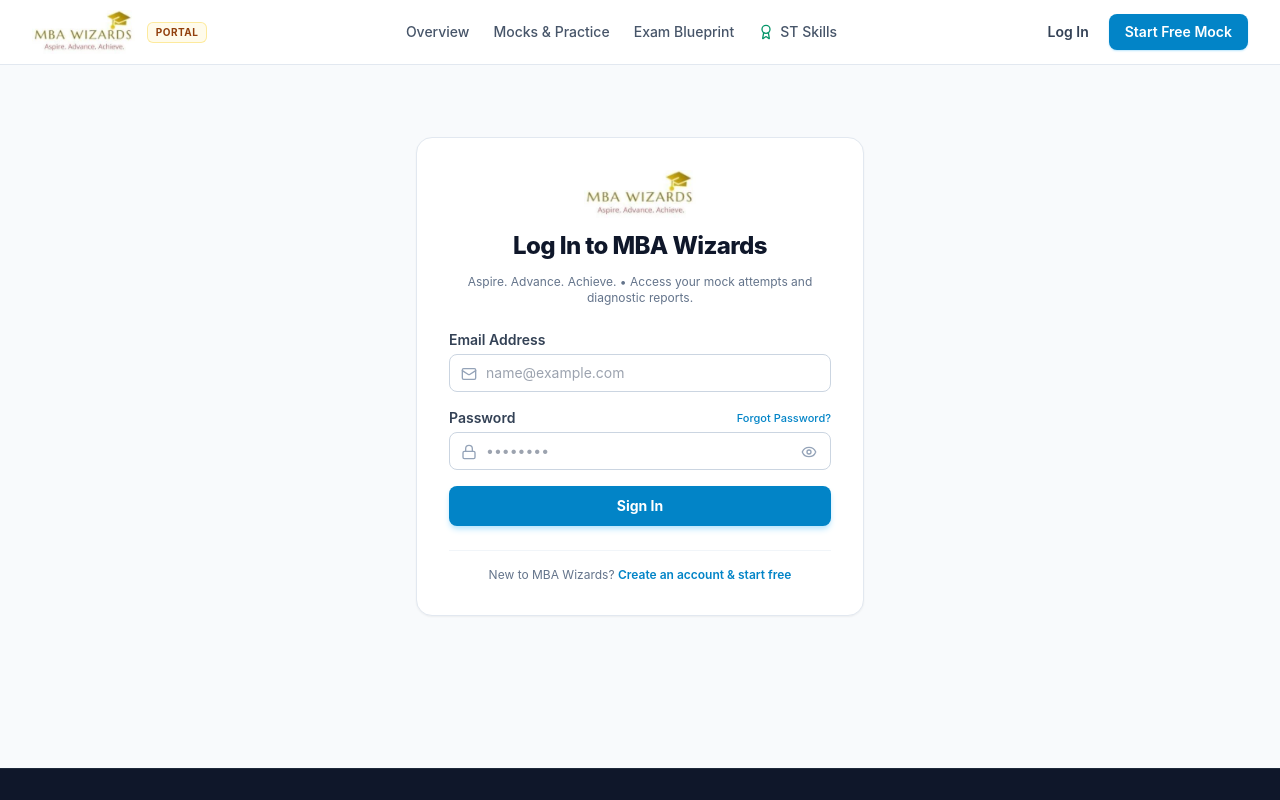
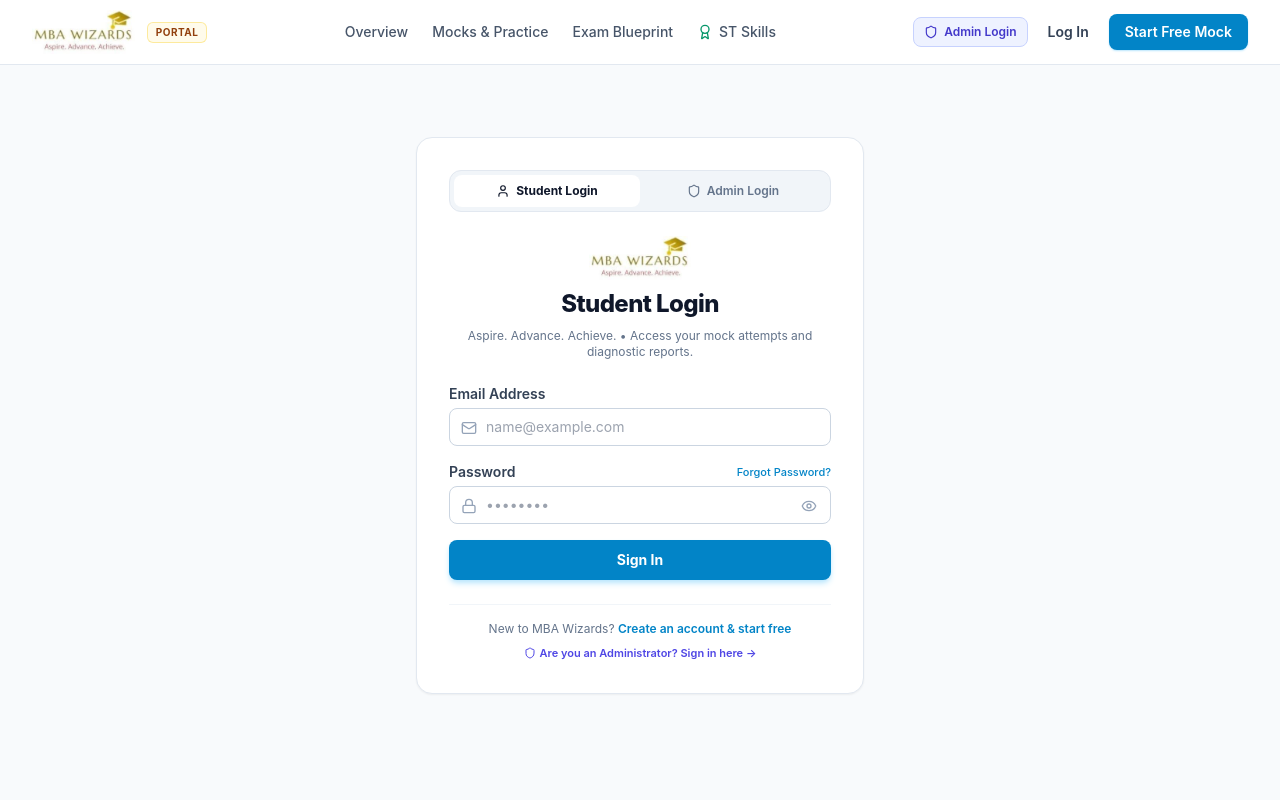
Before and after one commit to EduQuestmbawizards/hosa-mocks-, a Next.js app: page /login in a window 1280 px wide. Shown: the top 800 px of the page. Built offline with nearby package versions, Linux system fonts and the light colour scheme; no server answers.

Commit message:
feat: add dedicated admin login button and role switcher tab

```diff
--- a/src/app/login/page.tsx
+++ b/src/app/login/page.tsx
@@ -4,20 +4,32 @@ import { Suspense, useState } from "react";
 import Link from "next/link";
 import { useRouter, useSearchParams } from "next/navigation";
 import { createClient } from "@/lib/supabase/client";
-import { Activity, AlertCircle, Eye, EyeOff, Loader2, Lock, Mail } from "lucide-react";
+import { Activity, AlertCircle, Eye, EyeOff, Loader2, Lock, Mail, Shield, User } from "lucide-react";
 
 function LoginForm() {
   const router = useRouter();
   const searchParams = useSearchParams();
   const redirectUrl = searchParams.get("redirect") || "/dashboard";
+  const initialRole = searchParams.get("role");
 
   const supabase = createClient();
 
-  const [email, setEmail] = useState("");
+  const [isAdminLogin, setIsAdminLogin] = useState(initialRole === "admin");
+  const [email, setEmail] = useState(initialRole === "admin" ? "rupali.eduquest@gmail.com" : "");
   const [password, setPassword] = useState("");
   const [showPassword, setShowPassword] = useState(false);
   const [loading, setLoading] = useState(false);
   const [error, setError] = useState<string | null>(null);
+
+  const toggleLoginMode = (adminMode: boolean) => {
+    setIsAdminLogin(adminMode);
+    setError(null);
+    if (adminMode && !email) {
+      setEmail("rupali.eduquest@gmail.com");
+    } else if (!adminMode && email === "rupali.eduquest@gmail.com") {
+      setEmail("");
+    }
+  };
 
   const handleLogin = async (e: React.FormEvent) => {
     e.preventDefault();
@@ -58,17 +70,52 @@ function LoginForm() {
 
   return (
     <div className="bg-white rounded-2xl border border-slate-200 shadow-sm p-6 sm:p-8 space-y-6">
-      <div className="text-center space-y-3">
+      {/* Role Toggle Tabs */}
+      <div className="flex rounded-xl bg-slate-100 p-1 border border-slate-200 text-xs font-semibold">
+        <button
+          type="button"
+          onClick={() => toggleLoginMode(false)}
+          className={`flex-1 py-2 rounded-lg transition flex items-center justify-center gap-1.5 ${
+            !isAdminLogin
+              ? "bg-white text-slate-900 shadow-xs font-bold"
+              : "text-slate-500 hover:text-slate-800"
+          }`}
+        >
+          <User className="w-3.5 h-3.5" />
+          Student Login
+        </button>
+        <button
+          type="button"
+          onClick={() => toggleLoginMode(true)}
+          className={`flex-1 py-2 rounded-lg transition flex items-center justify-center gap-1.5 ${
+            isAdminLogin
+              ? "bg-indigo-600 text-white shadow-xs font-bold"
+              : "text-slate-500 hover:text-slate-800"
+          }`}
+        >
+          <Shield className="w-3.5 h-3.5" />
+          Admin Login
+        </button>
+      </div>
+
+      <div className="text-center space-y-2">
         <img
           src="/logo.png"
           alt="MBA Wizards"
-          className="h-12 w-auto object-contain mx-auto"
+          className="h-11 w-auto object-contain mx-auto"
         />
-        <h1 className="text-2xl font-extrabold text-slate-900 tracking-tight">
-          Log In to MBA Wizards
+        <h1 className="text-2xl font-extrabold text-slate-900 tracking-tight flex items-center justify-center gap-2">
+          {isAdminLogin ? "Admin Console Login" : "Student Login"}
+          {isAdminLogin && (
+            <span className="text-[10px] bg-indigo-100 text-indigo-800 font-bold px-2 py-0.5 rounded-full uppercase">
+              Admin
+            </span>
+          )}
         </h1>
         <p className="text-xs text-slate-500">
-          Aspire. Advance. Achieve. &bull; Access your mock attempts and diagnostic reports.
+          {isAdminLogin
+            ? "Administrative credentials required to manage tests and student access."
+            : "Aspire. Advance. Achieve. • Access your mock attempts and diagnostic reports."}
         </p>
       </div>
 
@@ -82,17 +129,21 @@ function LoginForm() {
       <form onSubmit={handleLogin} className="space-y-4 text-xs sm:text-sm">
         <div>
           <label className="block font-semibold text-slate-700 mb-1">
-            Email Address
+            {isAdminLogin ? "Admin Email Address" : "Email Address"}
           </label>
           <div className="relative">
             <Mail className="w-4 h-4 text-slate-400 absolute left-3 top-3" />
             <input
               type="email"
               required
-              placeholder="name@example.com"
+              placeholder={isAdminLogin ? "admin@mbawizards.com" : "name@example.com"}
               value={email}
               onChange={(e) => setEmail(e.target.value)}
-              className="w-full pl-9 pr-3 py-2 text-sm border border-slate-300 rounded-lg focus:ring-2 focus:ring-sky-500 focus:outline-none"
+              className={`w-full pl-9 pr-3 py-2 text-sm border rounded-lg focus:ring-2 focus:outline-none ${
+                isAdminLogin
+                  ? "border-indigo-200 focus:ring-indigo-500 focus:border-indigo-500"
+                  : "border-slate-300 focus:ring-sky-500"
+              }`}
             />
           </div>
         </div>
@@ -100,12 +151,14 @@ function LoginForm() {
         <div>
           <div className="flex items-center justify-between mb-1">
             <label className="font-semibold text-slate-700">Password</label>
+            {!isAdminLogin && (
               <Link
                 href="/forgot-password"
                 className="text-[11px] text-sky-600 hover:text-sky-700 font-medium"
               >
                 Forgot Password?
               </Link>
+            )}
           </div>
           <div className="relative">
             <Lock className="w-4 h-4 text-slate-400 absolute left-3 top-3 pointer-events-none" />
@@ -115,7 +168,11 @@ function LoginForm() {
               placeholder="••••••••"
               value={password}
               onChange={(e) => setPassword(e.target.value)}
-              className="w-full pl-9 pr-10 py-2 text-sm border border-slate-300 rounded-lg focus:ring-2 focus:ring-sky-500 focus:outline-none"
+              className={`w-full pl-9 pr-10 py-2 text-sm border rounded-lg focus:ring-2 focus:outline-none ${
+                isAdminLogin
+                  ? "border-indigo-200 focus:ring-indigo-500 focus:border-indigo-500"
+                  : "border-slate-300 focus:ring-sky-500"
+              }`}
             />
             <button
               type="button"
@@ -135,12 +192,21 @@ function LoginForm() {
         <button
           type="submit"
           disabled={loading}
-          className="w-full py-2.5 px-4 rounded-lg bg-sky-600 hover:bg-sky-700 text-white font-bold text-sm shadow-md shadow-sky-200 transition flex items-center justify-center gap-2 disabled:opacity-50 mt-2"
+          className={`w-full py-2.5 px-4 rounded-lg text-white font-bold text-sm shadow-md transition flex items-center justify-center gap-2 disabled:opacity-50 mt-2 ${
+            isAdminLogin
+              ? "bg-indigo-600 hover:bg-indigo-700 shadow-indigo-200"
+              : "bg-sky-600 hover:bg-sky-700 shadow-sky-200"
+          }`}
         >
           {loading ? (
             <>
               <Loader2 className="w-4 h-4 animate-spin" />
               Signing in...
+            </>
+          ) : isAdminLogin ? (
+            <>
+              <Shield className="w-4 h-4" />
+              Sign In to Admin Console
             </>
           ) : (
             "Sign In"
@@ -148,11 +214,32 @@ function LoginForm() {
         </button>
       </form>
 
-      <div className="pt-4 border-t border-slate-100 text-center text-xs text-slate-500">
+      <div className="pt-4 border-t border-slate-100 flex flex-col gap-2 text-center text-xs text-slate-500">
+        {!isAdminLogin ? (
+          <>
+            <div>
               New to MBA Wizards?{" "}
               <Link href="/signup" className="font-semibold text-sky-600 hover:text-sky-700">
                 Create an account & start free
               </Link>
+            </div>
+            <button
+              type="button"
+              onClick={() => toggleLoginMode(true)}
+              className="text-[11px] text-indigo-600 hover:text-indigo-800 font-semibold inline-flex items-center justify-center gap-1"
+            >
+              <Shield className="w-3 h-3" /> Are you an Administrator? Sign in here &rarr;
+            </button>
+          </>
+        ) : (
+          <button
+            type="button"
+            onClick={() => toggleLoginMode(false)}
+            className="text-xs text-sky-600 hover:text-sky-700 font-semibold"
+          >
+            ← Switch to Student Login
+          </button>
+        )}
       </div>
     </div>
   );
--- a/src/components/layout/Footer.tsx
+++ b/src/components/layout/Footer.tsx
@@ -1,5 +1,5 @@
 import Link from "next/link";
-import { Activity, ShieldCheck, Mail, BookOpen, ExternalLink } from "lucide-react";
+import { Activity, ShieldCheck, Shield, Mail, BookOpen, ExternalLink } from "lucide-react";
 
 export default function Footer() {
   return (
@@ -23,6 +23,14 @@ export default function Footer() {
             </p>
             <div className="text-xs text-slate-500">
               Admin & Lead Instructor: <span className="text-slate-300">Rupali</span> (<a href="mailto:rupali.eduquest@gmail.com" className="hover:text-sky-400 underline">rupali.eduquest@gmail.com</a>)
+            </div>
+            <div className="mt-2.5">
+              <Link
+                href="/login?role=admin"
+                className="text-xs font-semibold text-indigo-400 hover:text-indigo-300 transition inline-flex items-center gap-1.5 bg-slate-800/80 px-2.5 py-1 rounded-md border border-slate-700 hover:border-indigo-500/50"
+              >
+                <Shield className="w-3.5 h-3.5 text-indigo-400" /> Admin Portal Login &rarr;
+              </Link>
             </div>
           </div>
 
--- a/src/components/layout/Navbar.tsx
+++ b/src/components/layout/Navbar.tsx
@@ -212,6 +212,13 @@ export default function Navbar() {
             ) : (
               <div className="flex items-center gap-2">
                 <Link
+                  href="/login?role=admin"
+                  className="text-xs font-semibold text-indigo-700 bg-indigo-50 hover:bg-indigo-100 border border-indigo-200 px-2.5 py-1.5 rounded-lg transition flex items-center gap-1.5"
+                >
+                  <Shield className="w-3.5 h-3.5" />
+                  Admin Login
+                </Link>
+                <Link
                   href="/login"
                   className="text-sm font-semibold text-slate-700 hover:text-sky-600 px-3 py-1.5 transition"
                 >
@@ -332,11 +339,19 @@ export default function Navbar() {
               ) : (
                 <>
                   <Link
+                    href="/login?role=admin"
+                    onClick={() => setMobileMenuOpen(false)}
+                    className="w-full text-center py-2 text-xs font-bold text-indigo-700 bg-indigo-50 hover:bg-indigo-100 border border-indigo-200 rounded-lg flex items-center justify-center gap-1.5 transition"
+                  >
+                    <Shield className="w-4 h-4" />
+                    Admin Login
+                  </Link>
+                  <Link
                     href="/login"
                     onClick={() => setMobileMenuOpen(false)}
                     className="w-full text-center py-2.5 text-sm font-semibold text-slate-700 border border-slate-300 rounded-lg"
                   >
-                    Log In
+                    Student Log In
                   </Link>
                   <Link
                     href="/signup"
```
Lines whose indentation alone changed are shown as unchanged.
